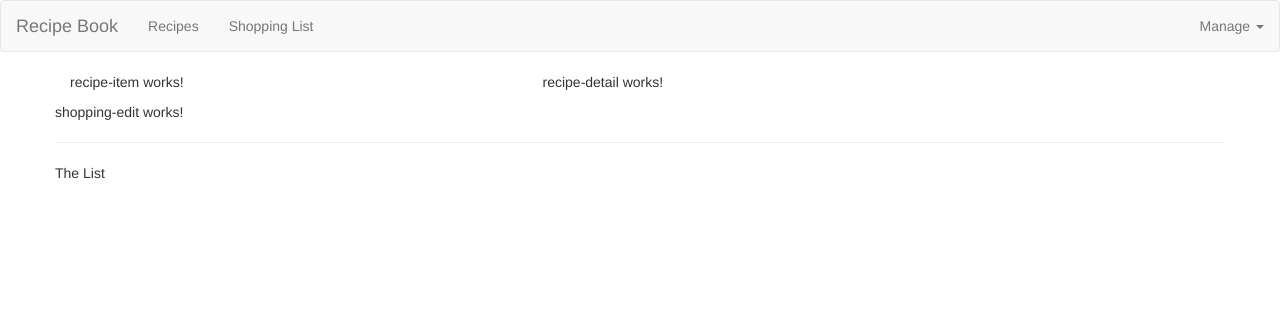
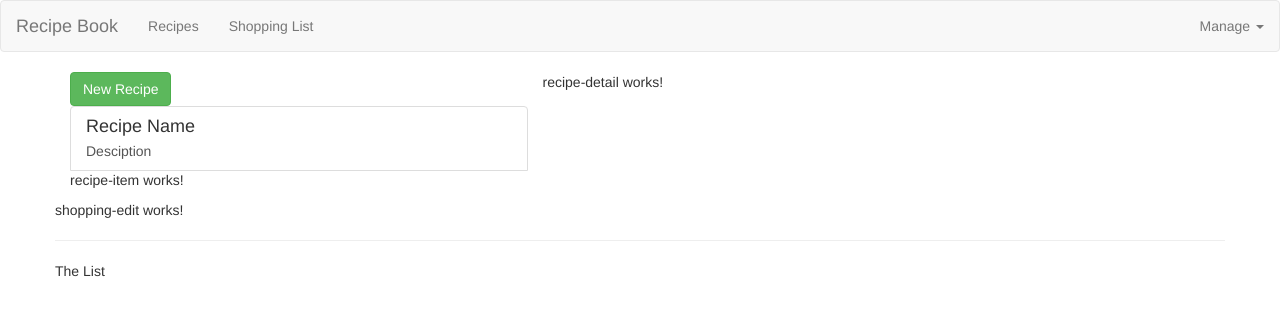
Before and after one commit to francisco-ricardo/ng4-prj, an Angular app: page / in a window 1280 px wide. Shown: the top 316 px of the page. Built offline with nearby package versions, Linux system fonts and the light colour scheme.

Commit message:
Create the recipe model

```diff
--- a/src/app/recipes/recipe-list/recipe-list.component.html
+++ b/src/app/recipes/recipe-list/recipe-list.component.html
@@ -1 +1,20 @@
-<app-recipe-item></app-recipe-item>
+<div class="row">
+    <div class="col-xs-12">
+        <button class="btn btn-success">New Recipe</button>
+    </div>
+</div>
+
+<div class="row">
+    <div class="col-xs-12">
+        <a href="#" class="list-group-item clearfix">
+            <div class="pull-left">
+                <h4 class="list-group-item-heading">Recipe Name</h4>
+                <p class="list-group-item-text">Desciption</p>
+            </div>
+            <span class="pull-right">
+                <img src="" alt="" class="img-responsive" style="max-height: 50px;">
+            </span>
+        </a>
+        <app-recipe-item></app-recipe-item>
+    </div>
+</div>
```
Also changed, not shown: src/app/recipes/recipe.model.ts (added, +11 -0 lines).
